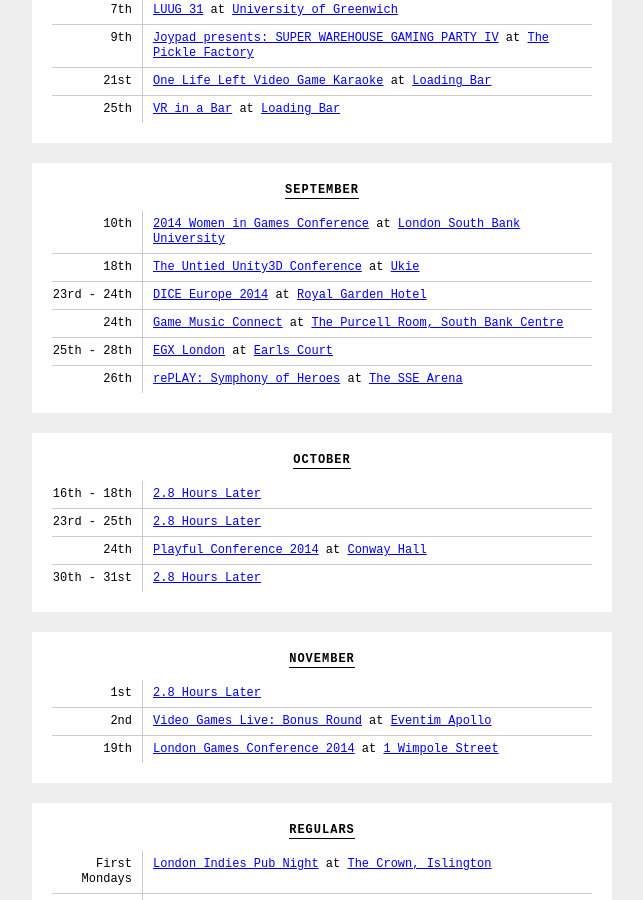
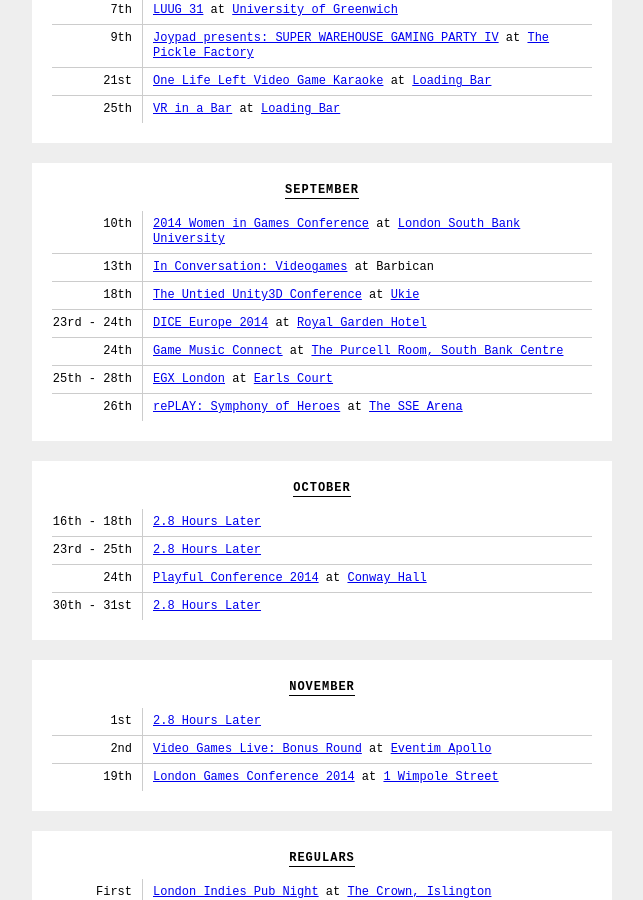
Before and after one commit to thomasmarshall/londongamediary.com, a Jekyll site: the page built from index.html, in a window 1280 px wide and 900 px high, scrolled down 1117 px. Shown: the whole window, without its empty margins (318-961 px from the left). Built offline with Jekyll 4.4.1, drawn with Linux system fonts in a browser that asks for light colours; nearby versions of some CDN libraries.

Commit message:
Update events.yml

```diff
--- a/_data/events.yml
+++ b/_data/events.yml
@@ -161,6 +161,11 @@
   location: "[London South Bank University](http://www.lsbu.ac.uk/)"
   date: 2014-09-10
 
+- title: "In Conversation: Videogames"
+  link: "http://www.barbican.org.uk/artgallery/event-detail.asp?ID=16836"
+  location: "Barbican"
+  date: 2014-09-13
+
 - title: "The Untied Unity3D Conference"
   link: "https://www.eventbrite.co.uk/e/the-untied-unity3d-conference-tickets-12369019069"
   location: "[Ukie](http://ukie.org.uk/)"
```
